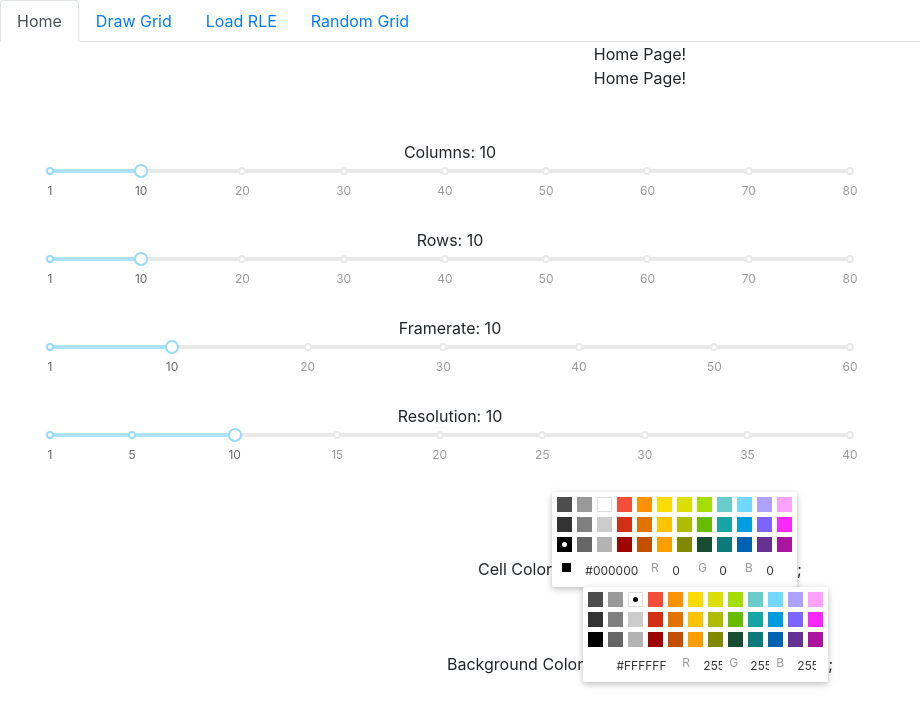
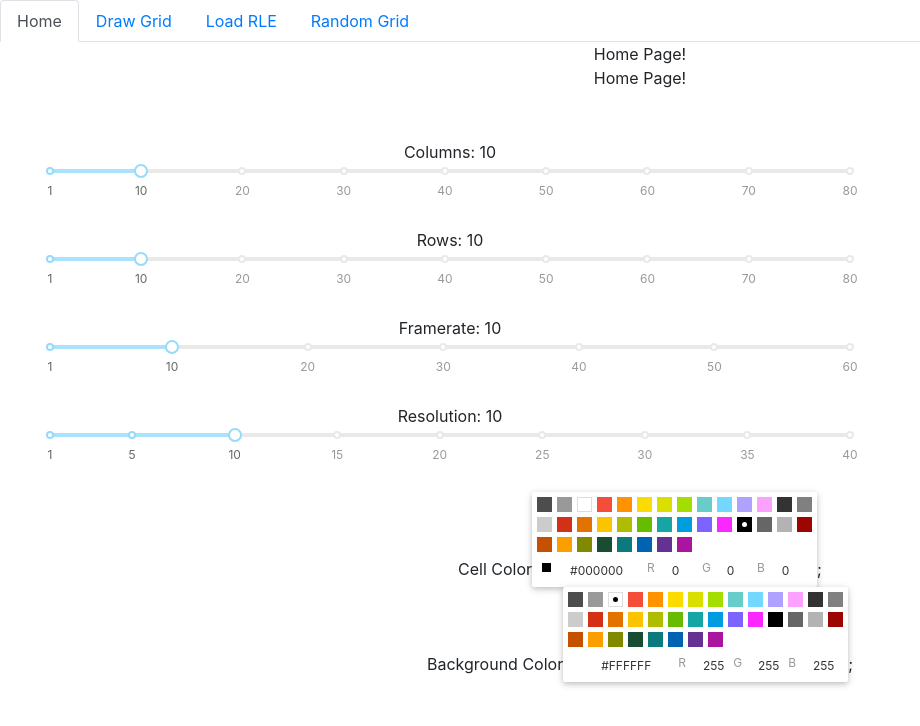
Before and after one commit to DavidKohler/Interactive-Life-like-Cellular-Automata, a React (Create React App) app: page / in a window 1280 px wide. Shown: the top 726 px of the page, without its empty margins (0-920 px from the left). Built offline with nearby package versions, Linux system fonts and the light colour scheme.

Commit message:
[fix] fixed color picker styling

```diff
--- /dev/null
+++ b/src/GridCustomization.css
@@ -0,0 +1,3 @@
+.compact-picker {
+  width: 280px !important;
+}
--- a/src/GridCustomization.js
+++ b/src/GridCustomization.js
@@ -4,6 +4,7 @@ import 'rc-slider/assets/index.css';
 import { SliderHandle } from './SliderHandle';
 import { dimensionMarks, framerateMarks, resolutionMarks } from './SliderMarks';
 import { CompactPicker } from 'react-color';
+import './GridCustomization.css';
 
 const wrapperStyle = { width: 800, margin: 50 };
 
```
